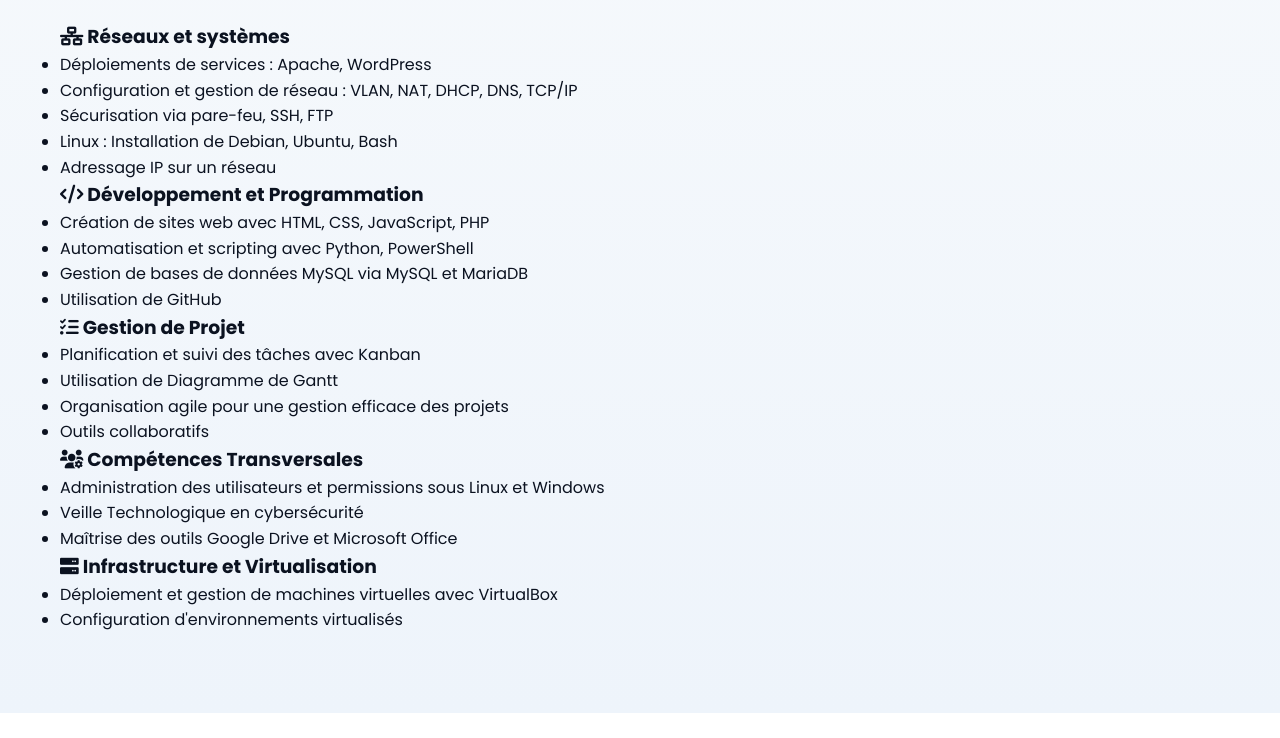
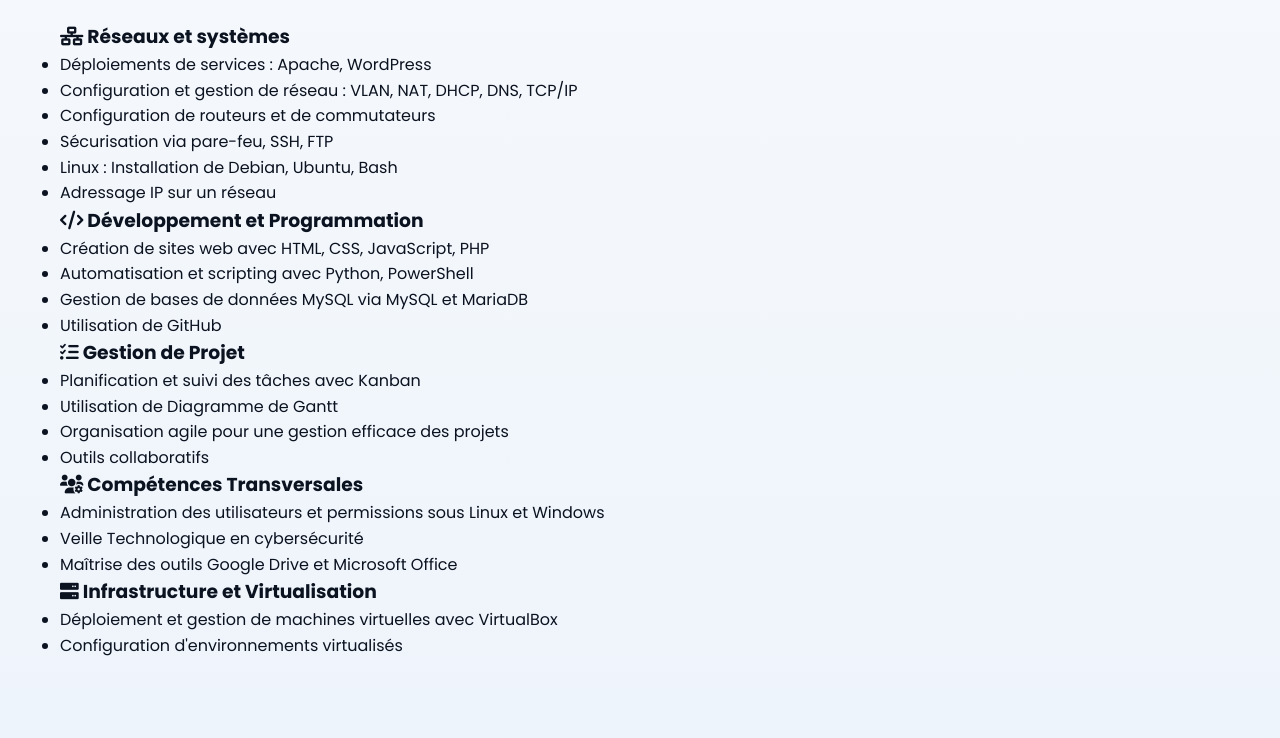
Before and after one commit to YAZid-051/yazid-portfolio.github.io, a plain HTML site: page yazid-portfolio.github.io-main/yazid-portfolio.github.io-main/pages/competences.html in a window 1280 px wide. Shown: the part 154-892 px from the top of the page. Before the commit the page ends 867 px from the top, so only its background shows below. Drawn offline with Linux system fonts and the light colour scheme.

Commit message:
Add files via upload

```diff
--- a/yazid-portfolio.github.io-main/yazid-portfolio.github.io-main/pages/competences.html
+++ b/yazid-portfolio.github.io-main/yazid-portfolio.github.io-main/pages/competences.html
@@ -37,6 +37,7 @@
                     <ul>
                         <li>Déploiements de services : Apache, WordPress</li>
                         <li>Configuration et gestion de réseau : VLAN, NAT, DHCP, DNS, TCP/IP</li>
+                        <li>Configuration de routeurs et de commutateurs</li>
                         <li>Sécurisation via pare-feu, SSH, FTP</li>
                         <li>Linux : Installation de Debian, Ubuntu, Bash</li>
                         <li>Adressage IP sur un réseau</li>
```
